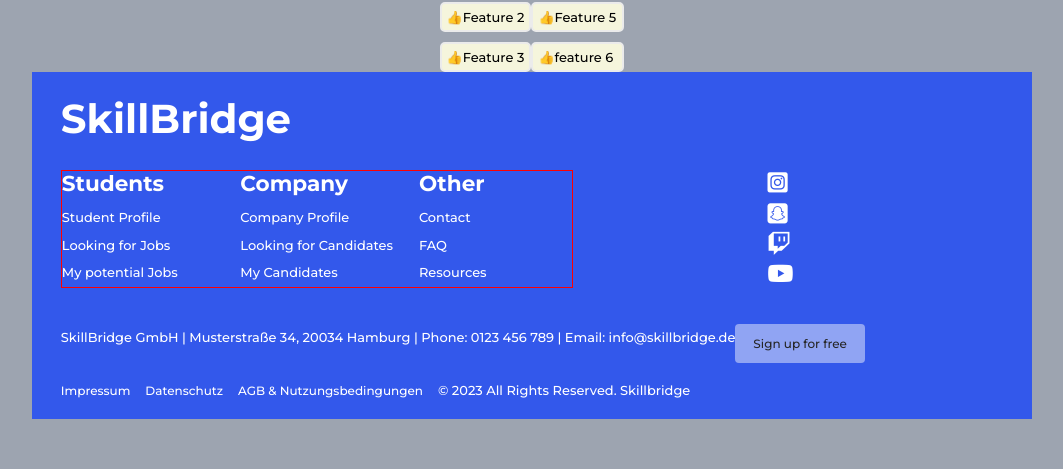
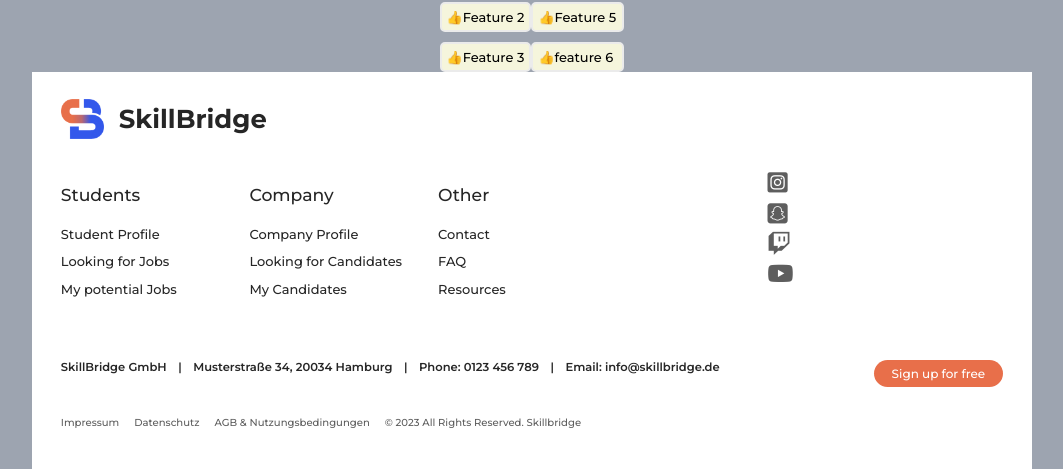
Before and after one commit to Akki-on-Rails/skill-bridge, a React (Create React App) app in the folder client/: page / in a window 1280 px wide. Shown: the part 1110-1579 px from the top of the page, without its empty margins (108-1171 px from the left). Before the commit the page ends 1529 px from the top, so only its background shows below. Built offline with nearby package versions, Linux system fonts and the light colour scheme.

Commit message:
styling the footer according to UX

```diff
--- a/client/src/components/footer.js
+++ b/client/src/components/footer.js
@@ -7,6 +7,7 @@ import button from "../styles/buttons.module.scss"
 import "../assets/css/fontawesome.css"
 import "../assets/css/brands.css"
 import "../assets/css/solid.css"
+import logo from "../images/logo2.png"
 
 const Footer = () => {
   const { logout } = useLogout()
@@ -17,14 +18,17 @@ const Footer = () => {
   }
   return (
     <footer className={styles.footer_wrapper}>
-      <div className={styles.logo}>
-        {/* Here we need a Logo and/or Slogan */}
-        <h1>SkillBridge</h1>
-      </div>
+      {/* <Link to="/"> */}
+        {" "}
+        <div className={styles.brand_name}>
+          <img src={logo} alt="The SkillBridge logo"></img>
+          <h1>SkillBridge</h1>{" "}
+        </div>
+      {/* </Link> */}
       <div className={styles.link_wrapper}>
         <div className={styles.section_container}>
           <div className={styles.section_1}>
-            <h4>Students</h4>
+            <h3>Students</h3>
             <ul>
               <li>Student Profile</li>
               <li>Looking for Jobs</li>
@@ -32,7 +36,7 @@ const Footer = () => {
             </ul>
           </div>
           <div className={styles.section_2}>
-            <h4>Company</h4>
+            <h3>Company</h3>
             <ul>
               <li>Company Profile</li>
               <li>Looking for Candidates</li>
@@ -40,7 +44,7 @@ const Footer = () => {
             </ul>
           </div>
           <div className={styles.section_3}>
-            <h4>Other</h4>
+            <h3>Other</h3>
             <ul>
               <li>Contact</li>
               <li>FAQ</li>
@@ -67,12 +71,12 @@ const Footer = () => {
       </div>
       <div className={styles.address}>
         <p>
-          SkillBridge GmbH | Musterstraße 34, 20034 Hamburg | Phone: 0123 456
-          789 | Email: info@skillbridge.de
+          SkillBridge GmbH&emsp;|&emsp;Musterstraße 34, 20034 Hamburg&emsp;|&emsp;Phone: 0123 456
+          789&emsp;|&emsp;Email: info@skillbridge.de
         </p>
         {/* conditional: only if user is not logged in  */}
         {!user && (
-          <a className={button.btn_flat_light} href="/signup">
+          <a className={button.btn_flat} href="/signup">
             Sign up for free
             {/* Here a Link to our Sign up page */}
           </a>
--- a/client/src/styles/buttons.module.scss
+++ b/client/src/styles/buttons.module.scss
@@ -15,6 +15,7 @@
 .btn_flat:hover {
   background: $c-contrast-warn-hover;
   color: $c-text-contrast;
+  font-weight: 500;
 }
 
 .btn_flat_light {
--- a/client/src/styles/components/footer.module.scss
+++ b/client/src/styles/components/footer.module.scss
@@ -6,20 +6,39 @@ a {
   &:focus,
   &:hover {
     color: $c-contrast;
+    font-weight: 700;
   }
-  color: $c-background;
+  color: $c-text;
 }
-// classes don't work
-.legal_section a {
+
+.brand_name {
+  color: $c-text;
+  text-transform: none;
+  display: flex;
+  align-items: center;
+}
+
+.brand_name img {
+  height: 40px;
+  margin-right: 1rem;
+}
+
+.brand_name h1 {
+  font-size: 1.8rem;
+}
+
+.legal_section p, .legal_section a {
+  font-size: .7rem;
+  color: $c-text-second;
   padding-right: 15px;
+  margin: 2rem 0;
 }
 
 .footer_wrapper {
-  color: $c-background;
+  color: $c-text;
   font-size: $b-font-size;
-  line-height: 1.9rem;
   font-weight: $b-font-weight;
-  background-color: $c-primary;
+  background-color: $c-background;
   height: 100%;
   padding: 1.5rem 2rem 1rem;
   // margin-bottom: 1rem;
@@ -30,6 +49,7 @@ a {
   display: flex;
   justify-content: space-between;
   margin-top: 1.8rem;
+  line-height: 1.9rem;
 }
 
 .section_container {
@@ -37,15 +57,18 @@ a {
   display: grid;
   justify-content: start;
   justify-items: start;
-	grid-gap: 1.8rem;
-  border: 1px solid red;
-
+	grid-gap: 2.5rem;
   grid-template-columns: repeat(1, 1fr);
-  margin-bottom: 2.5rem;
+  margin-bottom: 4rem;
+  h3 {
+    font-size: 1.2rem;
+    font-weight: 500;
+  }
  }
 
  .social {
    width: 25%;
+   color: $c-text-second;
  }
 /* Screen larger than 550px? 2 column */
 @media (min-width: 550px) {
@@ -74,5 +97,10 @@ ul {
 }
 .address {
   display: flex;
-  padding-bottom: 1rem;
+  align-items: flex-start;
+  justify-content: space-between;
+  p {
+    font-weight: 600;
+    font-size: .8rem;
+  }
 }
```
